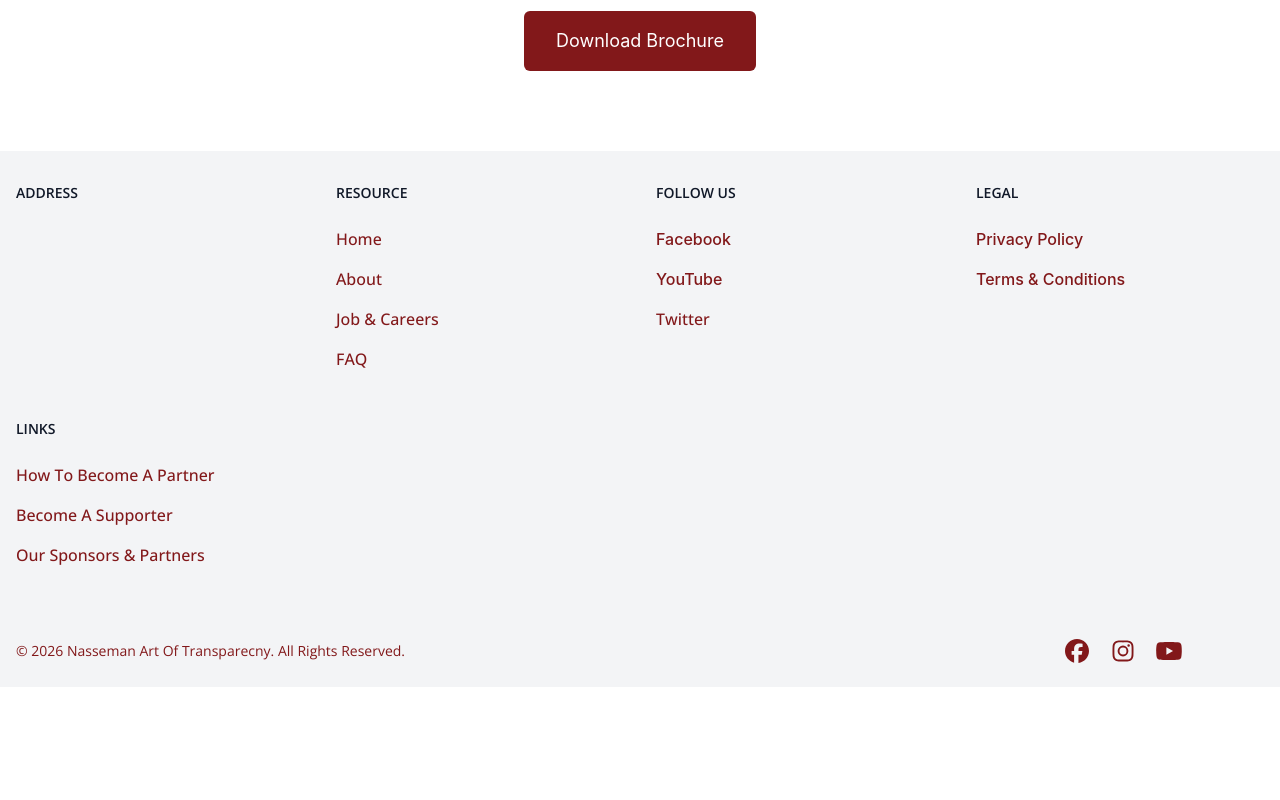
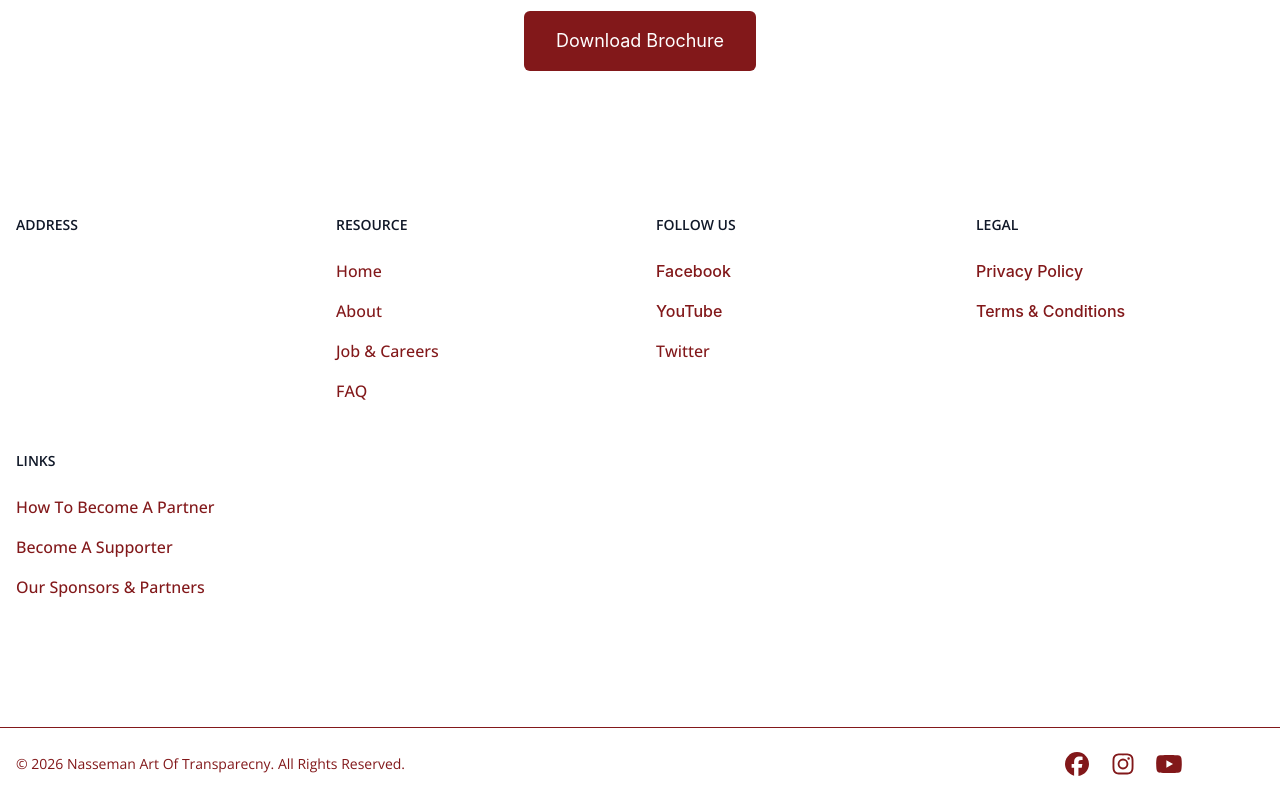
Before and after one commit to Gabriel-3191997/naft_website, a React (Vite) app: page / in a window 1280 px wide. Shown: the part 1786-2586 px from the top of the page. Before the commit the page ends 2473 px from the top, so only its background shows below. Built offline with nearby package versions, Linux system fonts and the light colour scheme.

Commit message:
footer update

```diff
--- a/src/components/footer.jsx
+++ b/src/components/footer.jsx
@@ -8,7 +8,7 @@ class Footer extends React.Component{
       <>
 
 
-<footer class="bg-gray-100">
+<footer class="bg-white">
     <div class="mx-auto w-full max-w-screen-xl">
       <div class="grid grid-cols-2 gap-8 px-4 py-6 lg:py-8 md:grid-cols-4">
         <div>
@@ -57,7 +57,7 @@ class Footer extends React.Component{
                 </li>
             </ul>
         </div>
-        <div>
+        <div className="mb-20">
             <h2 class="mb-6 text-sm font-semibold text-heading uppercase">links</h2>
             <ul class="text-body font-medium">
                 <li class="mb-4">
@@ -72,7 +72,7 @@ class Footer extends React.Component{
             </ul>
         </div>
     </div>
-    <div class="px-4 py-6 bg-light md:flex md:items-center md:justify-between">
+    <div class="px-4 py-6 bg-white md:flex md:items-center md:justify-between border-t border-red-900">
         <span class="text-sm text-body sm:text-center text-red-900">© 2026 <a href="#" className="text-red-900 capitalize">nasseman art of transparecny</a>. All Rights Reserved.
         </span>
         <div class="flex mt-4 sm:justify-center md:mt-0 space-x-2 rtl:space-x-reverse">
--- a/src/components/section.jsx
+++ b/src/components/section.jsx
@@ -37,7 +37,7 @@ class Section extends React.Component{
         </div>
       </div>
       {/* Download Brochure */}
-      <div className="flex flex-wrap justify-center pt-8 bg-white mb-20">
+      <div className="flex flex-wrap justify-center pt-8 bg-white mb-28">
         <a href="#" className="bg-red-900 py-4 px-8 rounded-md border-0 text-white text-center font-sans text-lg capitalize">
           download brochure
         </a>
```
